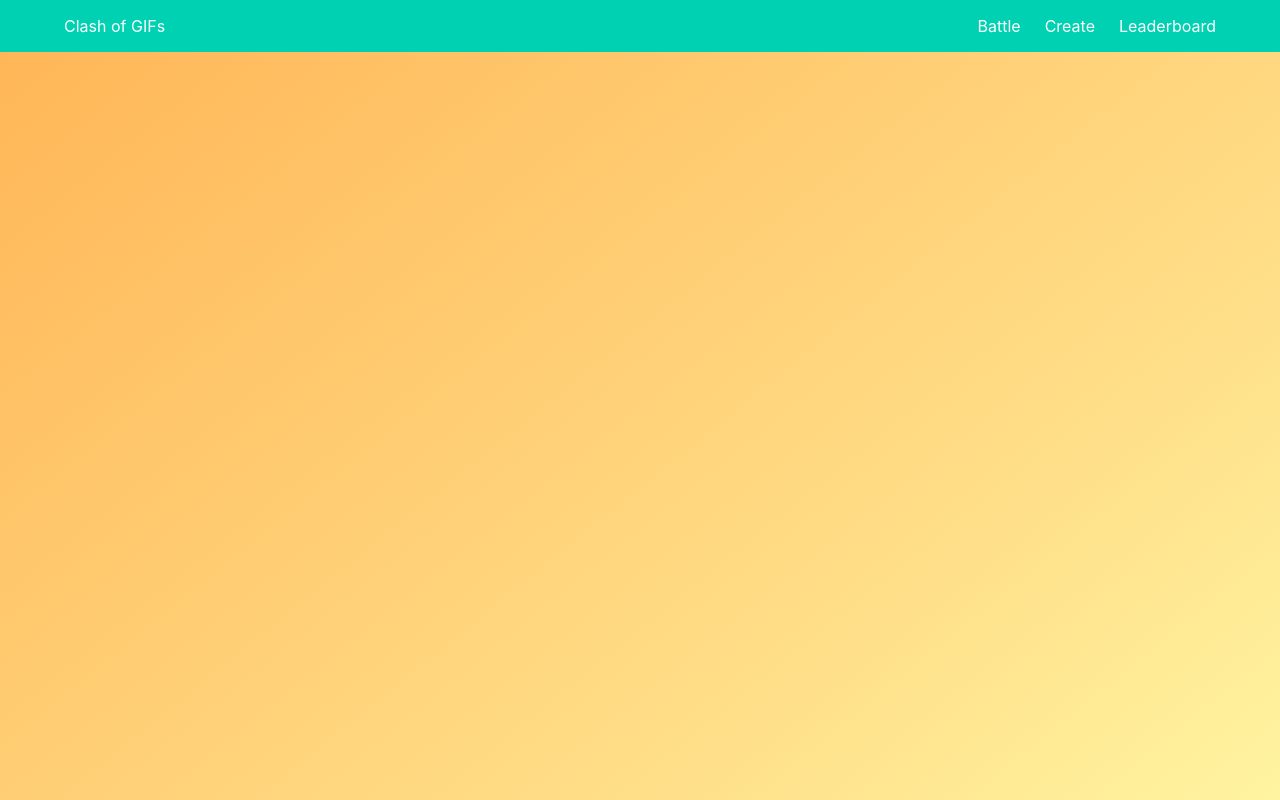
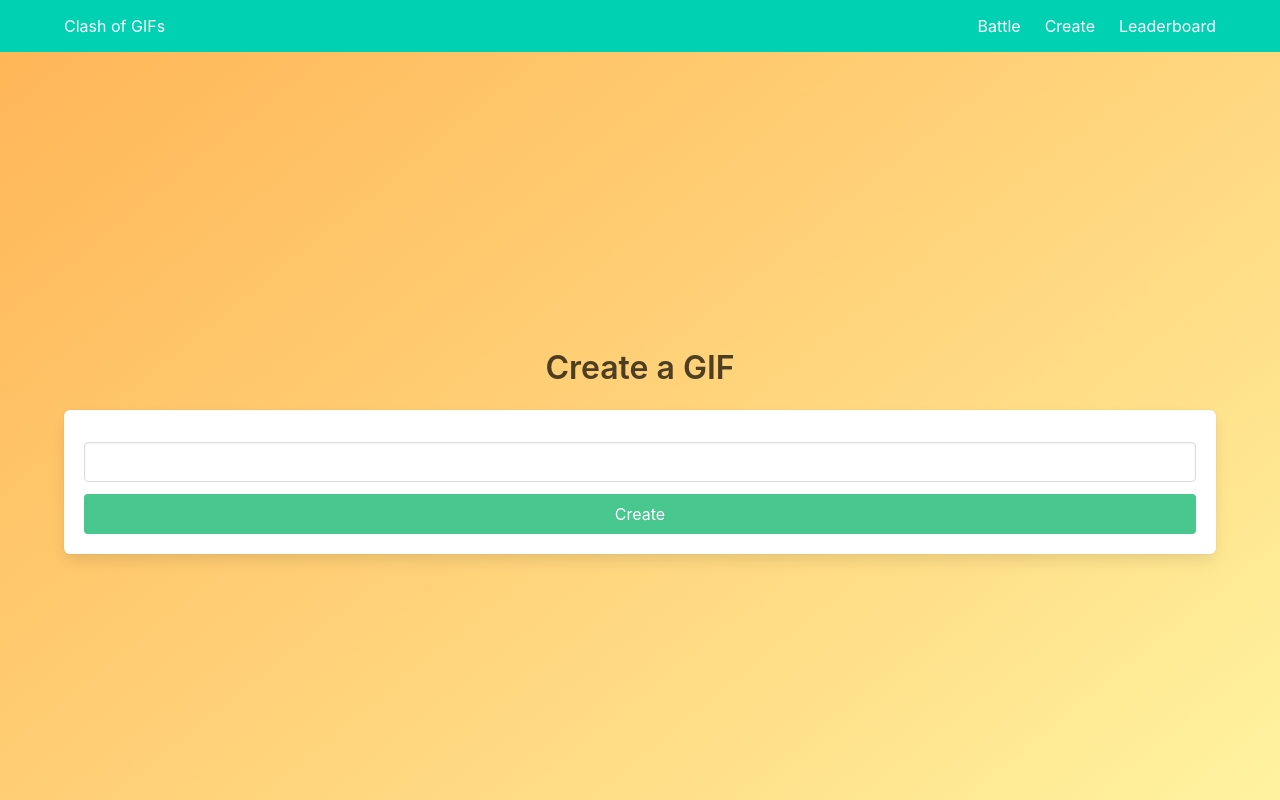
Before and after one commit to hammadasad/ClashOfGIFans, an Angular app: page /create in a window 1280 px wide. Shown: the top 800 px of the page. Built offline with nearby package versions, Linux system fonts and the light colour scheme; no server answers.

Commit message:
Added front-end for creating a GIF

```diff
--- a/src/app/pages/create/create.component.html
+++ b/src/app/pages/create/create.component.html
@@ -1,3 +1,21 @@
-<p>
-  {{ random_gif }}
-</p>
+<h1 class="title has-text-centered"> Create a GIF </h1>
+<div class="box">
+    <!-- only if random gif exists -->
+    <div class="gif-container" *ngIf="random_gif">
+        <img [src]="random_gif.url"/>
+        <div class="caption">
+          {{ caption }}
+        </div>
+    </div>
+
+    <!-- insert caption , utilizing forms module-->
+    <div class="field">
+
+    </div>
+    <input type="text" class="input" [(ngModel)]="caption"/>
+    <div class="field">
+
+    </div>
+
+    <a class="button is-success" (click)="saveGif()">Create</a>
+</div>
--- a/src/app/pages/create/create.component.scss
+++ b/src/app/pages/create/create.component.scss
@@ -0,0 +1,4 @@
+.button {
+    display: block;
+    width: 100%;
+}
--- a/src/app/pages/create/create.component.ts
+++ b/src/app/pages/create/create.component.ts
@@ -10,6 +10,7 @@ import { GifService } from '@app/core/services/gif.service';
 export class CreateComponent implements OnInit {
 
   random_gif;
+  caption = "";
 
   constructor(private gifService: GifService ) { }
 
--- a/src/app/pages/pages.module.ts
+++ b/src/app/pages/pages.module.ts
@@ -1,12 +1,14 @@
 import { NgModule } from '@angular/core';
 import { CommonModule } from '@angular/common';
+import { FormsModule } from '@angular/forms'
 import { BattleComponent } from '@app/pages/battle/battle.component';
 import { CreateComponent } from '@app/pages/create/create.component';
 import { LeaderboardComponent } from '@app/pages/leaderboard/leaderboard.component';
 
 @NgModule({
   imports: [
-    CommonModule
+    CommonModule,
+    FormsModule
   ],
   declarations: [BattleComponent, CreateComponent, LeaderboardComponent],
   exports: [BattleComponent, CreateComponent, LeaderboardComponent]
```
